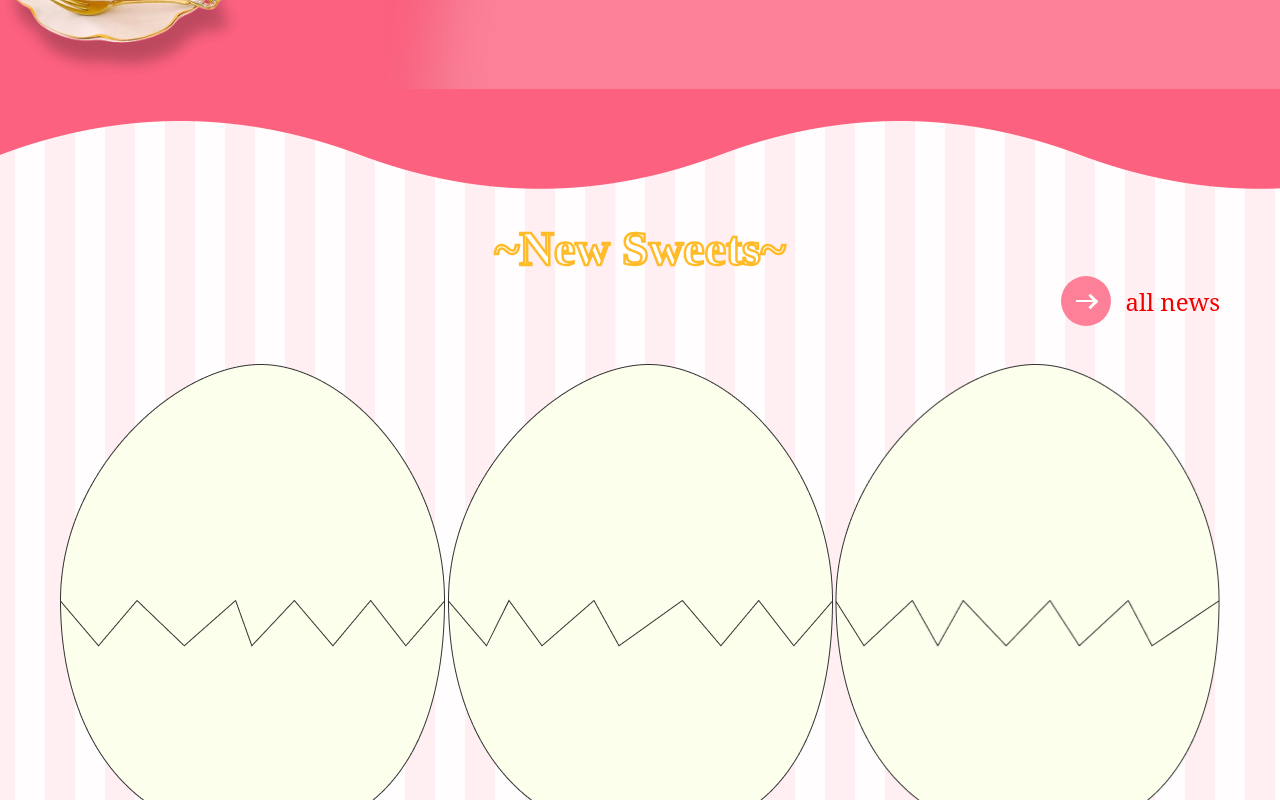
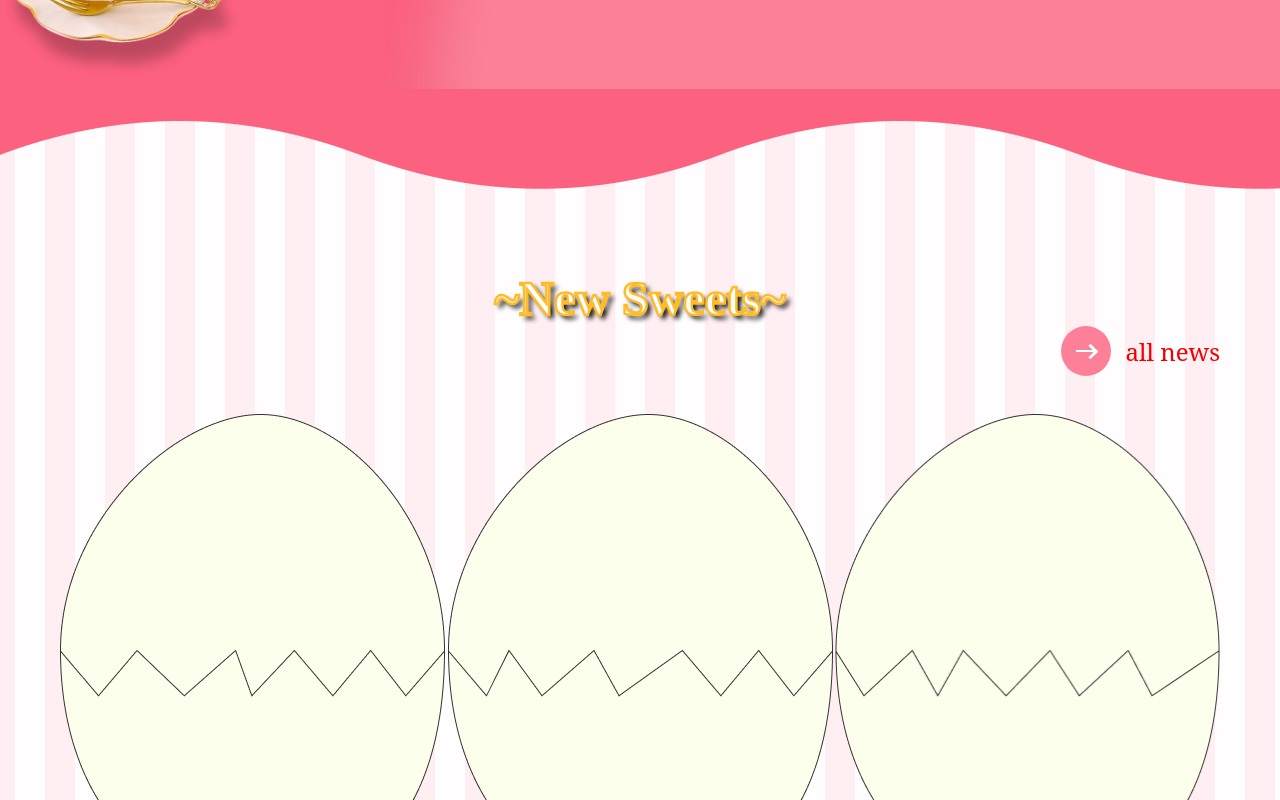
Before and after one commit to Tomoya-office/sweet_demo, a Next.js app: page / in a window 1280 px wide. Shown: the part 1460-2260 px from the top of the page. Built offline with nearby package versions, Linux system fonts and the light colour scheme.

Commit message:
fix:Newsコンポーネントのスタイル修正

```diff
--- a/src/components/ui/News/index.module.css
+++ b/src/components/ui/News/index.module.css
@@ -1,12 +1,12 @@
 .news {
   width: 100vw;
-  height: 100vh;
+  height: 950px;
   background-image: url(/news_photo/background_stripe.png);
   background-repeat: no-repeat;
 }
 
 .news .wrap {
-  padding: 100px 60px;
+  padding: 150px 60px;
   font-weight: Regular;
 }
 
@@ -16,6 +16,7 @@
   -webkit-text-stroke: 2.5px #ffbb28;
   font-size: 48px;
   text-align: center;
+  text-shadow: 4px 4px 5px #000;
 }
 
 .news .button-wrap {
```
